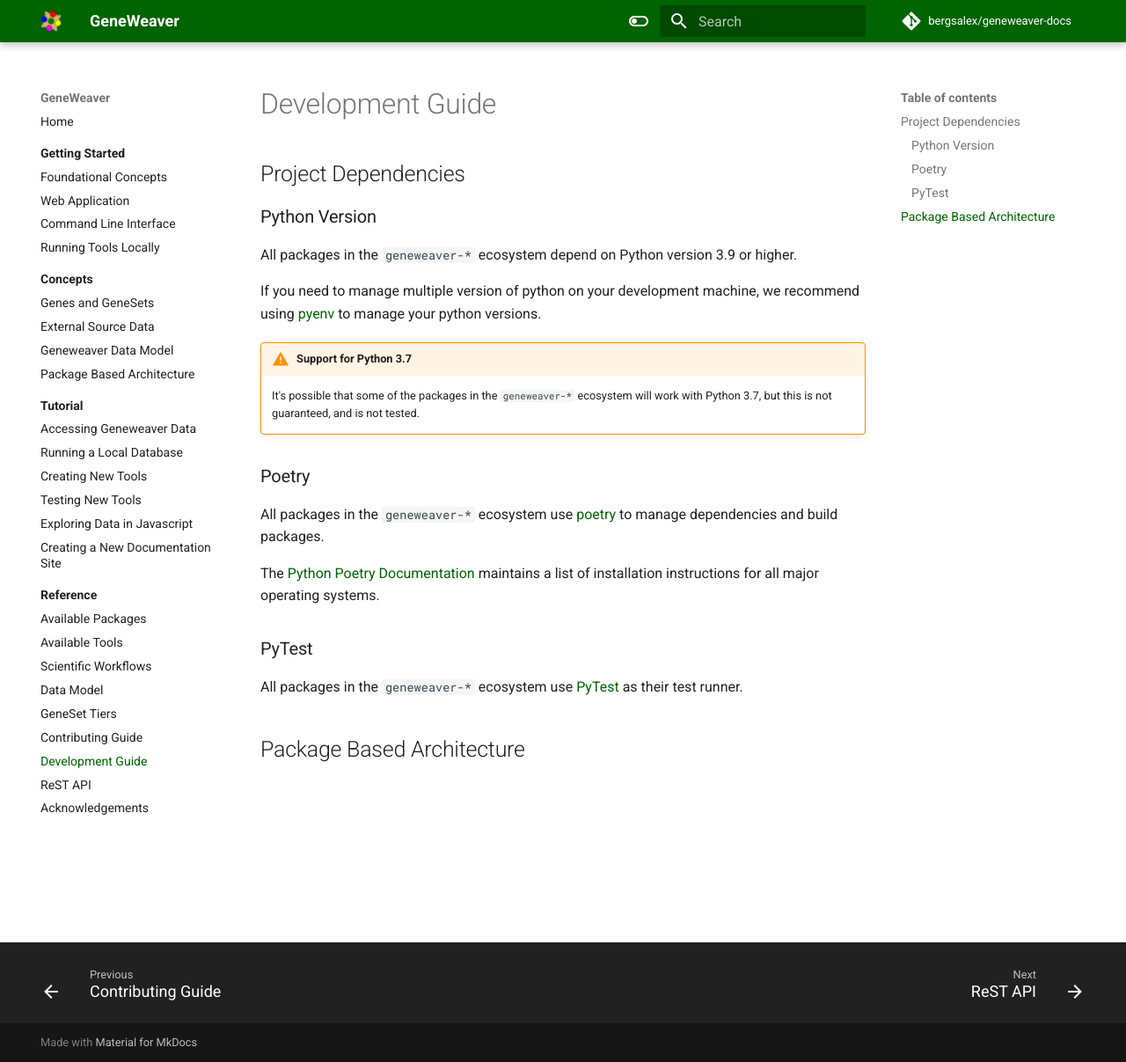
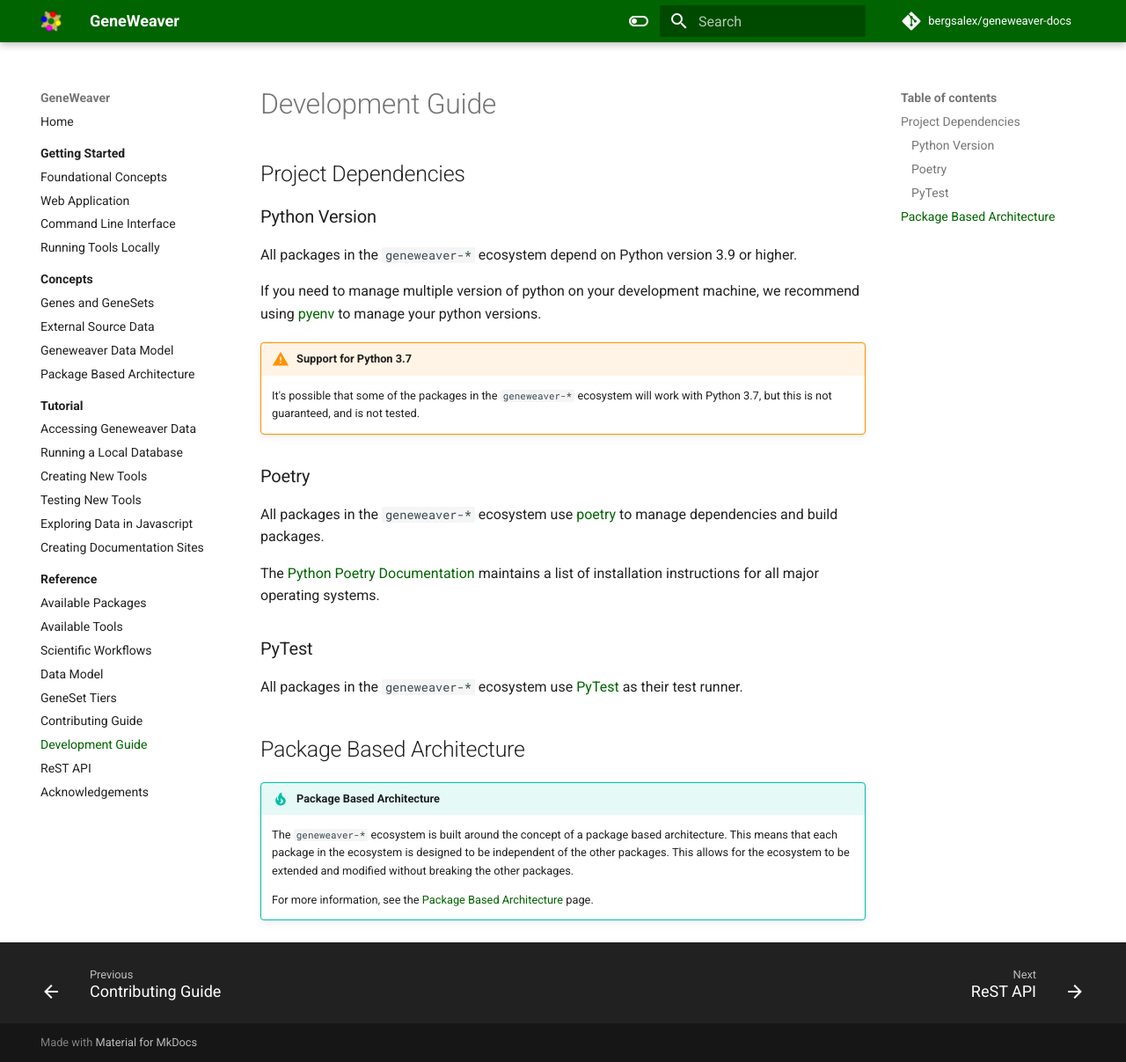
Before and after one commit to TheJacksonLaboratory/geneweaver-docs, an MkDocs documentation site: the page built from docs/reference/development-guide.md, in a window 1280 px wide and 1207 px high. Shown: the whole window at 88% size. Built offline with MkDocs 1.6.1 and Material for MkDocs 9.7.7, drawn with Linux system fonts in a browser that asks for light colours; comment, search, counter and statistics services are not loaded.

Commit message:
Adding a few admonitions

```diff
--- a/docs/reference/development-guide.md
+++ b/docs/reference/development-guide.md
@@ -22,3 +22,11 @@ All packages in the `geneweaver-*` ecosystem use
 [PyTest](https://docs.pytest.org/en/7.2.x/) as their test runner.
 
 ## Package Based Architecture
+!!! tip "Package Based Architecture"
+    The `geneweaver-*` ecosystem is built around the concept of a package based
+    architecture. This means that each package in the ecosystem is designed to be
+    independent of the other packages. This allows for the ecosystem to be extended
+    and modified without breaking the other packages.
+
+    For more information, see the
+    [Package Based Architecture](../../concepts/package-based-architecture) page.
--- a/mkdocs.yml
+++ b/mkdocs.yml
@@ -81,7 +81,7 @@ nav:
       - Creating New Tools: tutorial/creating-new-tools.md
       - Testing New Tools: tutorial/testing-new-tools.md
       - Exploring Data in Javascript: tutorial/exploring-data-in-javascript.md
-      - Creating a New Documentation Site: tutorial/creating-a-new-documentation-site.md
+      - Creating Documentation Sites: tutorial/creating-a-new-documentation-site.md
   - Reference:
       - reference/index.md
       - Available Packages: reference/available-packages.md
```
Also changed, not shown: docs/tutorial/creating-a-new-documentation-site.md (+5 -0 lines), docs/tutorial/exploring-data-in-javascript.md (+5 -0 lines), docs/tutorial/testing-new-tools.md (+5 -0 lines).
